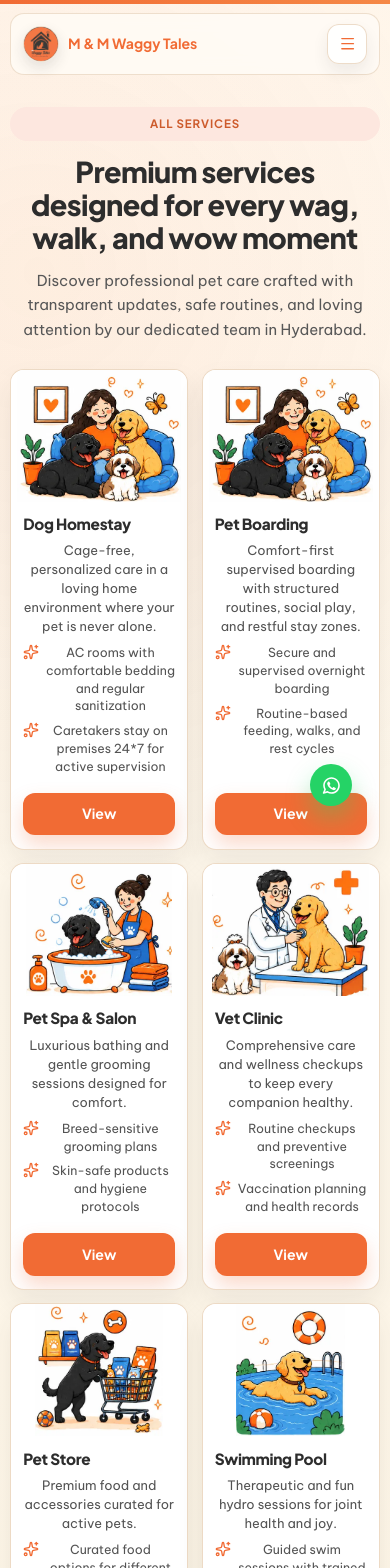
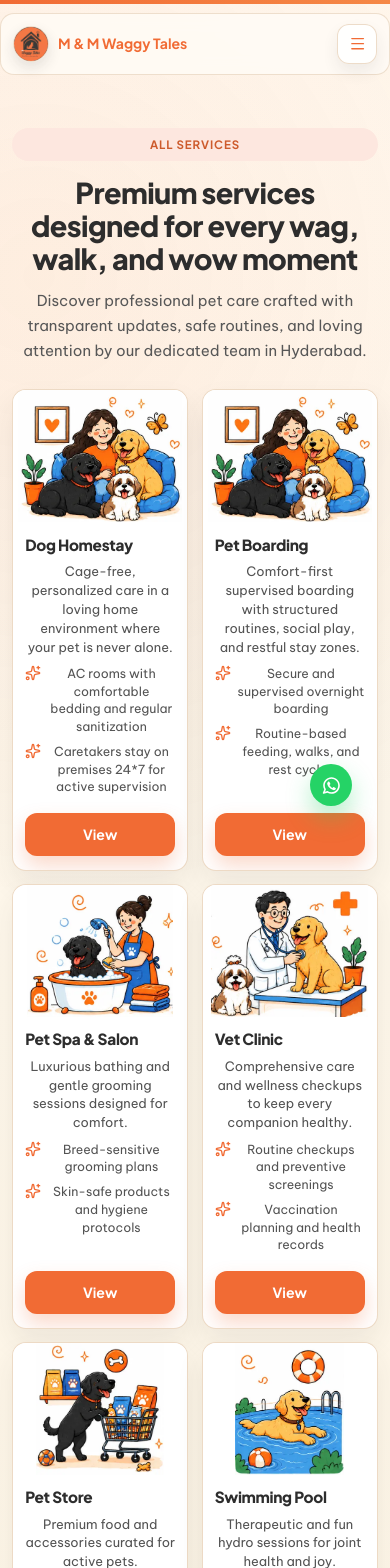
Before and after one commit to rushmedev/waggytales, a Next.js app: page /services in a window 390 px wide. Shown: the top 1568 px of the page. Built offline with nearby package versions, Linux system fonts and the light colour scheme.

Commit message:
Fix mobile viewport and navbar spacing

```diff
--- a/app/components/scroll-progress.tsx
+++ b/app/components/scroll-progress.tsx
@@ -1,6 +1,7 @@
 "use client";
 
 import { motion, useReducedMotion, useScroll, useSpring } from "framer-motion";
+import { useEffect } from "react";
 
 export default function ScrollProgress() {
   const shouldReduceMotion = useReducedMotion();
@@ -12,5 +13,27 @@ export default function ScrollProgress() {
     mass: 0.2,
   });
 
+  useEffect(() => {
+    const root = document.documentElement;
+
+    const syncViewportTopOffset = () => {
+      const viewportTopOffset = window.visualViewport?.offsetTop ?? 0;
+      root.style.setProperty("--wt-viewport-offset-top", `${Math.max(0, viewportTopOffset)}px`);
+    };
+
+    syncViewportTopOffset();
+
+    const viewport = window.visualViewport;
+    viewport?.addEventListener("resize", syncViewportTopOffset);
+    viewport?.addEventListener("scroll", syncViewportTopOffset);
+    window.addEventListener("resize", syncViewportTopOffset);
+
+    return () => {
+      viewport?.removeEventListener("resize", syncViewportTopOffset);
+      viewport?.removeEventListener("scroll", syncViewportTopOffset);
+      window.removeEventListener("resize", syncViewportTopOffset);
+    };
+  }, []);
+
   return <motion.div className="wt-scroll-progress" style={{ scaleX: progressScale }} />;
 }
--- a/app/globals.css
+++ b/app/globals.css
@@ -11,6 +11,9 @@
   --wt-radius-lg: 22px;
   --wt-radius-md: 14px;
   --wt-shadow-soft: 0 20px 50px rgba(45, 45, 45, 0.09);
+  --wt-page-gutter: 1.125rem;
+  --wt-viewport-offset-top: 0px;
+  --wt-sticky-top-offset: calc(env(safe-area-inset-top, 0px) + var(--wt-viewport-offset-top));
 }
 
 @theme inline {
@@ -24,16 +27,23 @@
 
 html,
 body {
+  -webkit-text-size-adjust: 100%;
   margin: 0;
+  text-size-adjust: 100%;
   padding: 0;
+  overflow-x: hidden;
+  overscroll-behavior-x: none;
   scroll-behavior: smooth;
-  scroll-padding-top: 5.5rem;
+  scroll-padding-top: calc(5.5rem + var(--wt-sticky-top-offset));
 }
 
 body {
   background: linear-gradient(180deg, #fff9ef 0%, var(--wt-tertiary) 50%, #f9eee0 100%);
   color: var(--wt-neutral);
   font-family: var(--font-be-vietnam-pro), "Be Vietnam Pro", sans-serif;
+  position: relative;
+  touch-action: pan-y;
+  width: 100%;
 }
 
 img {
@@ -47,20 +57,21 @@ img {
 }
 
 .wt-page {
+  overflow-x: clip;
   padding-bottom: 5.5rem;
   min-height: 100vh;
 }
 
 .wt-shell {
   margin: 0 auto;
-  width: min(1140px, calc(100% - 2.25rem));
+  width: min(1140px, calc(100% - (var(--wt-page-gutter) * 2)));
 }
 
 .wt-nav-wrap {
   isolation: isolate;
   padding: 0.9rem 0;
   position: sticky;
-  top: 0;
+  top: var(--wt-sticky-top-offset);
   z-index: 30;
 }
 
@@ -405,7 +416,7 @@ img {
   left: 0;
   position: fixed;
   right: 0;
-  top: 0;
+  top: var(--wt-sticky-top-offset);
   transform-origin: 0%;
   z-index: 50;
 }
@@ -1557,7 +1568,7 @@ h2 {
 .wt-inner-nav-wrap {
   position: sticky;
   padding-top: 0.8rem;
-  top: 0;
+  top: var(--wt-sticky-top-offset);
   z-index: 1001;
 }
 
@@ -2193,8 +2204,21 @@ h2 {
 }
 
 @media (max-width: 719px) {
-  .wt-shell {
-    width: min(1140px, calc(100% - 1.25rem));
+  :root {
+    --wt-page-gutter: 0.75rem;
+  }
+
+  .wt-nav-wrap,
+  .wt-inner-nav-wrap {
+    left: 0;
+    position: fixed;
+    right: 0;
+    top: var(--wt-sticky-top-offset);
+    width: 100%;
+  }
+
+  .wt-page {
+    padding-top: 6rem;
   }
 
   .wt-nav-wrap {
@@ -2212,7 +2236,7 @@ h2 {
   }
 
   .wt-founder-hero-shell {
-    width: min(1200px, calc(100% - 1.1rem));
+    width: min(1200px, calc(100% - (var(--wt-page-gutter) * 2)));
   }
 
   .wt-founder-hero-card {
--- a/app/layout.tsx
+++ b/app/layout.tsx
@@ -1,4 +1,4 @@
-import type { Metadata } from "next";
+import type { Metadata, Viewport } from "next";
 import { Be_Vietnam_Pro, Plus_Jakarta_Sans } from "next/font/google";
 import Image from "next/image";
 import Script from "next/script";
@@ -70,6 +70,12 @@ export const metadata: Metadata = {
   },
 };
 
+export const viewport: Viewport = {
+  width: "device-width",
+  initialScale: 1,
+  viewportFit: "cover",
+};
+
 export default function RootLayout({
   children,
 }: Readonly<{
```
